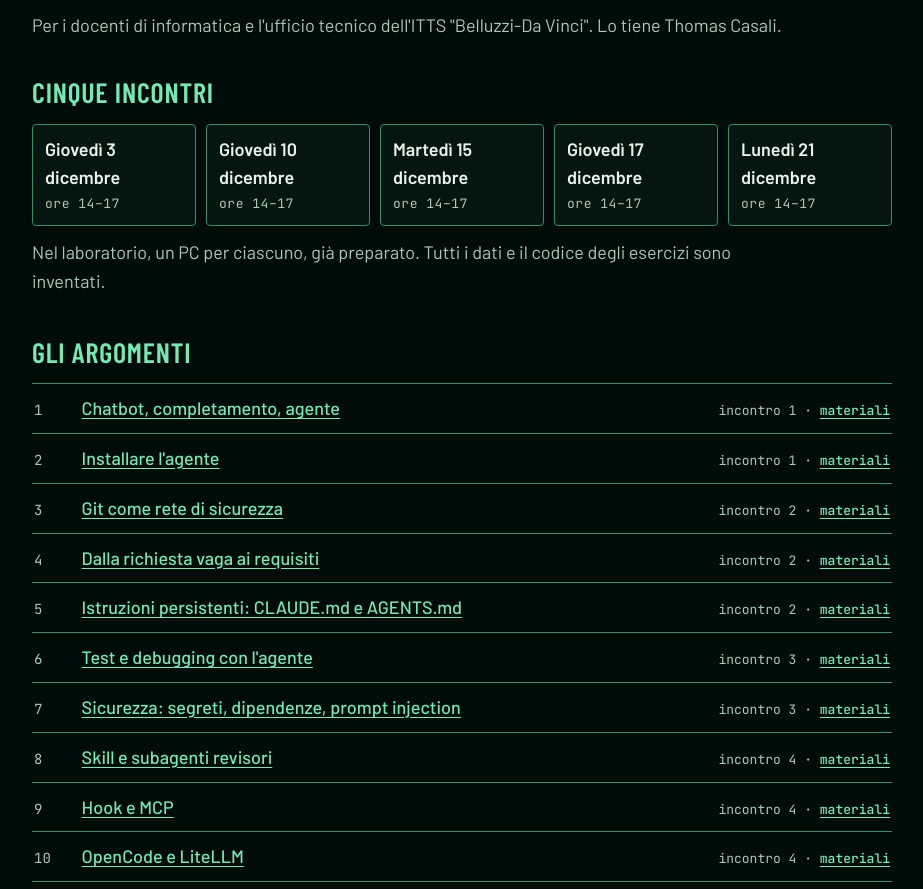
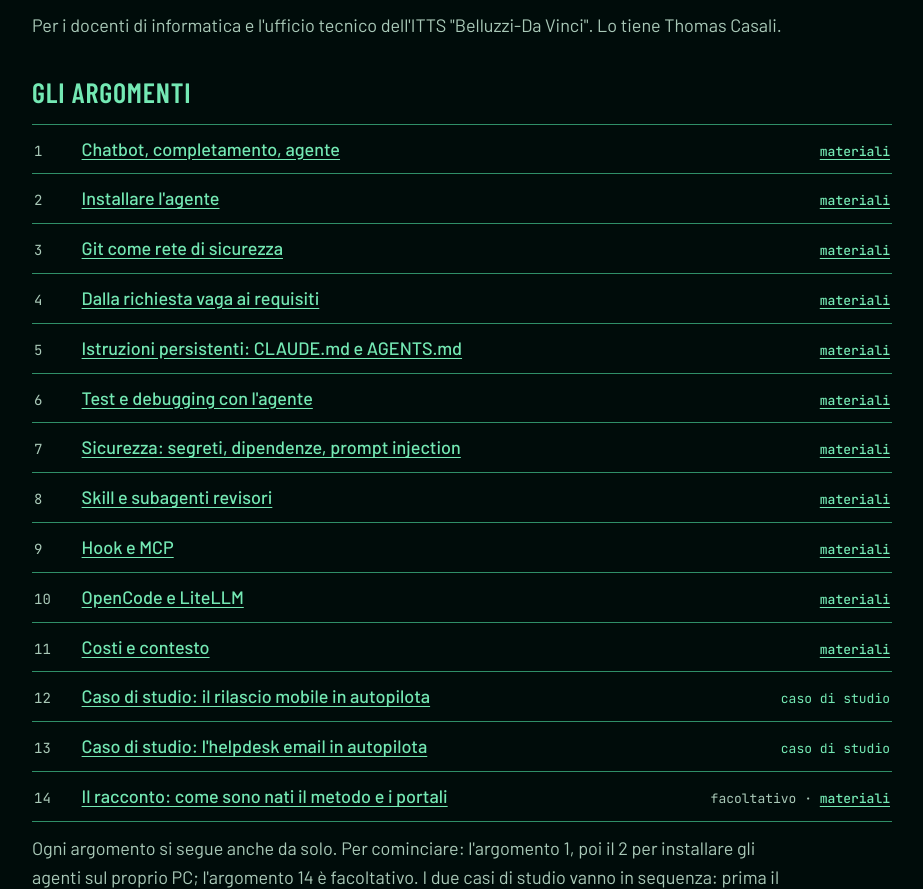
Before and after one commit to thomascasali/corso-coding-agentico-slide, a plain HTML site: page index.html in a window 1280 px wide. Shown: the part 228-1117 px from the top of the page, without its empty margins (178-1101 px from the left). Drawn offline with nearby package versions, Linux system fonts and the light colour scheme.

Commit message:
Indice senza incontri, date e ore

```diff
--- a/index.html
+++ b/index.html
@@ -71,10 +71,6 @@ h2 {
   margin: 0 0 14px;
 }
 section { margin-bottom: 40px; }
-.dates { list-style: none; display: grid; grid-template-columns: repeat(auto-fit, minmax(150px, 1fr)); gap: 10px; }
-.dates li { border: 1px solid var(--border); background: var(--panel); border-radius: 4px; padding: 10px 12px; }
-.dates strong { display: block; font-weight: 600; }
-.dates .label { display: block; margin-top: 2px; }
 .note { color: var(--muted); margin-top: 12px; max-width: 42em; }
 ol.topics { list-style: none; border-top: 1px solid var(--border); }
 ol.topics li {
@@ -104,37 +100,25 @@ footer { color: var(--muted); font-size: 15px; border-top: 1px solid var(--borde
 </head>
 <body>
 <main>
-  <p class="label">// corso di formazione · 15 ore</p>
+  <p class="label">// corso di formazione</p>
   <h1>Coding agentico<span class="cursor" aria-hidden="true"></span></h1>
   <p class="sub">Dall'idea al risultato, con l'aiuto degli agenti di programmazione.</p>
   <p class="school">Per i docenti di informatica e l'ufficio tecnico dell'ITTS "Belluzzi-Da Vinci". Lo tiene Thomas Casali.</p>
 
-  <section aria-labelledby="inc">
-    <h2 id="inc">Cinque incontri</h2>
-    <ul class="dates">
-      <li><strong>Giovedì 3 dicembre</strong><span class="label">ore 14–17</span></li>
-      <li><strong>Giovedì 10 dicembre</strong><span class="label">ore 14–17</span></li>
-      <li><strong>Martedì 15 dicembre</strong><span class="label">ore 14–17</span></li>
-      <li><strong>Giovedì 17 dicembre</strong><span class="label">ore 14–17</span></li>
-      <li><strong>Lunedì 21 dicembre</strong><span class="label">ore 14–17</span></li>
-    </ul>
-    <p class="note">Nel laboratorio, un PC per ciascuno, già preparato. Tutti i dati e il codice degli esercizi sono inventati.</p>
-  </section>
-
   <section aria-labelledby="arg">
     <h2 id="arg">Gli argomenti</h2>
     <ol class="topics">
-      <li><span class="num">1</span><span class="title"><a href="argomento-1/slide.html">Chatbot, completamento, agente</a></span><span class="state">incontro 1 · <a href="materiali/argomento-1/index.html">materiali</a></span></li>
-      <li><span class="num">2</span><span class="title"><a href="argomento-2/slide.html">Installare l'agente</a></span><span class="state">incontro 1 · <a href="materiali/argomento-2/index.html">materiali</a></span></li>
-      <li><span class="num">3</span><span class="title"><a href="argomento-3/slide.html">Git come rete di sicurezza</a></span><span class="state">incontro 2 · <a href="materiali/argomento-3/index.html">materiali</a></span></li>
-      <li><span class="num">4</span><span class="title"><a href="argomento-4/slide.html">Dalla richiesta vaga ai requisiti</a></span><span class="state">incontro 2 · <a href="materiali/argomento-4/index.html">materiali</a></span></li>
-      <li><span class="num">5</span><span class="title"><a href="argomento-5/slide.html">Istruzioni persistenti: CLAUDE.md e AGENTS.md</a></span><span class="state">incontro 2 · <a href="materiali/argomento-5/index.html">materiali</a></span></li>
-      <li><span class="num">6</span><span class="title"><a href="argomento-6/slide.html">Test e debugging con l'agente</a></span><span class="state">incontro 3 · <a href="materiali/argomento-6/index.html">materiali</a></span></li>
-      <li><span class="num">7</span><span class="title"><a href="argomento-7/slide.html">Sicurezza: segreti, dipendenze, prompt injection</a></span><span class="state">incontro 3 · <a href="materiali/argomento-7/index.html">materiali</a></span></li>
-      <li><span class="num">8</span><span class="title"><a href="argomento-8/slide.html">Skill e subagenti revisori</a></span><span class="state">incontro 4 · <a href="materiali/argomento-8/index.html">materiali</a></span></li>
-      <li><span class="num">9</span><span class="title"><a href="argomento-9/slide.html">Hook e MCP</a></span><span class="state">incontro 4 · <a href="materiali/argomento-9/index.html">materiali</a></span></li>
-      <li><span class="num">10</span><span class="title"><a href="argomento-10/slide.html">OpenCode e LiteLLM</a></span><span class="state">incontro 4 · <a href="materiali/argomento-10/index.html">materiali</a></span></li>
-      <li><span class="num">11</span><span class="title"><a href="argomento-11/slide.html">Costi e contesto</a></span><span class="state">incontro 4 · <a href="materiali/argomento-11/index.html">materiali</a></span></li>
+      <li><span class="num">1</span><span class="title"><a href="argomento-1/slide.html">Chatbot, completamento, agente</a></span><span class="state"><a href="materiali/argomento-1/index.html">materiali</a></span></li>
+      <li><span class="num">2</span><span class="title"><a href="argomento-2/slide.html">Installare l'agente</a></span><span class="state"><a href="materiali/argomento-2/index.html">materiali</a></span></li>
+      <li><span class="num">3</span><span class="title"><a href="argomento-3/slide.html">Git come rete di sicurezza</a></span><span class="state"><a href="materiali/argomento-3/index.html">materiali</a></span></li>
+      <li><span class="num">4</span><span class="title"><a href="argomento-4/slide.html">Dalla richiesta vaga ai requisiti</a></span><span class="state"><a href="materiali/argomento-4/index.html">materiali</a></span></li>
+      <li><span class="num">5</span><span class="title"><a href="argomento-5/slide.html">Istruzioni persistenti: CLAUDE.md e AGENTS.md</a></span><span class="state"><a href="materiali/argomento-5/index.html">materiali</a></span></li>
+      <li><span class="num">6</span><span class="title"><a href="argomento-6/slide.html">Test e debugging con l'agente</a></span><span class="state"><a href="materiali/argomento-6/index.html">materiali</a></span></li>
+      <li><span class="num">7</span><span class="title"><a href="argomento-7/slide.html">Sicurezza: segreti, dipendenze, prompt injection</a></span><span class="state"><a href="materiali/argomento-7/index.html">materiali</a></span></li>
+      <li><span class="num">8</span><span class="title"><a href="argomento-8/slide.html">Skill e subagenti revisori</a></span><span class="state"><a href="materiali/argomento-8/index.html">materiali</a></span></li>
+      <li><span class="num">9</span><span class="title"><a href="argomento-9/slide.html">Hook e MCP</a></span><span class="state"><a href="materiali/argomento-9/index.html">materiali</a></span></li>
+      <li><span class="num">10</span><span class="title"><a href="argomento-10/slide.html">OpenCode e LiteLLM</a></span><span class="state"><a href="materiali/argomento-10/index.html">materiali</a></span></li>
+      <li><span class="num">11</span><span class="title"><a href="argomento-11/slide.html">Costi e contesto</a></span><span class="state"><a href="materiali/argomento-11/index.html">materiali</a></span></li>
       <li class="case"><span class="num">12</span><span class="title"><a href="argomento-12/slide.html">Caso di studio: il rilascio mobile in autopilota</a></span><span class="state">caso di studio</span></li>
       <li class="case"><span class="num">13</span><span class="title"><a href="argomento-13/slide.html">Caso di studio: l'helpdesk email in autopilota</a></span><span class="state">caso di studio</span></li>
       <li><span class="num">14</span><span class="title"><a href="argomento-14/slide.html">Il racconto: come sono nati il metodo e i portali</a></span><span class="state">facoltativo · <a href="materiali/argomento-14/index.html">materiali</a></span></li>
@@ -145,10 +129,10 @@ footer { color: var(--muted); font-size: 15px; border-top: 1px solid var(--borde
   <section aria-labelledby="lab">
     <h2 id="lab">Il progetto personale</h2>
     <ol class="topics">
-      <li><span class="num">P</span><span class="title"><a href="laboratorio-progetto/slide.html">Laboratorio-progetto</a></span><span class="state">incontro 5 · <a href="materiali/laboratorio-progetto/index.html">schede</a></span></li>
+      <li><span class="num">P</span><span class="title"><a href="laboratorio-progetto/slide.html">Laboratorio-progetto</a></span><span class="state">laboratorio · <a href="materiali/laboratorio-progetto/index.html">schede</a></span></li>
       <li><span class="num">D</span><span class="title"><a href="materiali/dispensa/index.html">Dispensa e glossario</a></span><span class="state">tutti gli argomenti</span></li>
     </ol>
-    <p class="note">Ognuno sviluppa un proprio progetto lungo tutto il corso, partendo dalla scheda del progetto.</p>
+    <p class="note">Ognuno sviluppa un proprio progetto lungo tutto il corso, partendo dalla scheda del progetto. Tutti i dati e il codice degli esercizi sono inventati.</p>
   </section>
 
   <footer>Un corso di Thomas Casali.</footer>
```
Also changed, not shown: materiali/argomento-11/listino-e-contatore.html (+1 -1 lines), materiali/argomento-11/scenari-da-stimare.html (+1 -1 lines), 2 other files.
